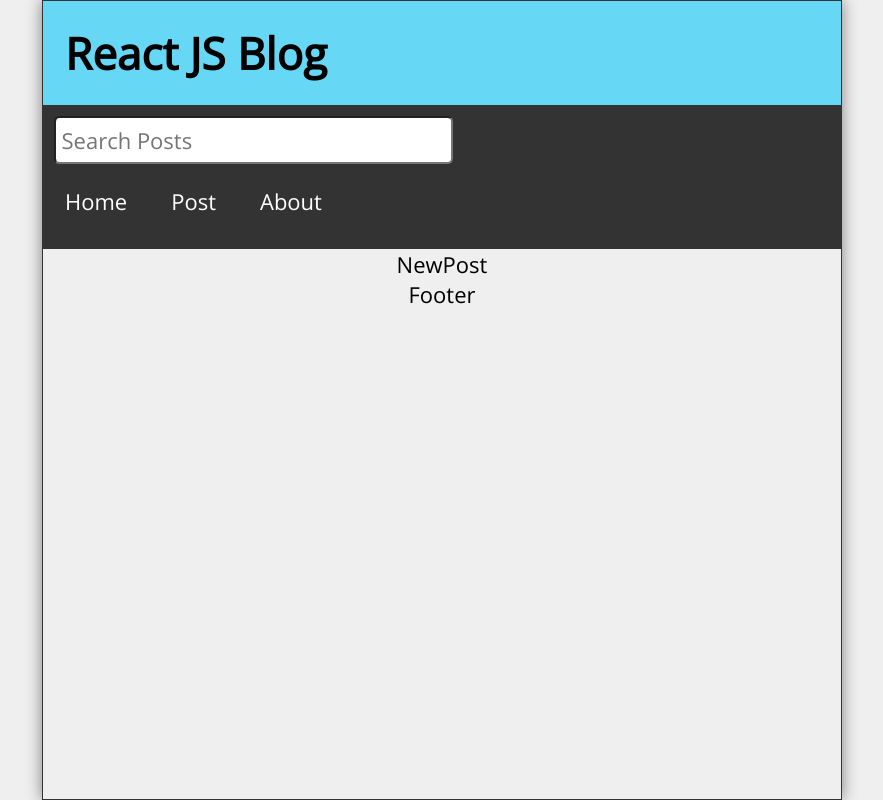
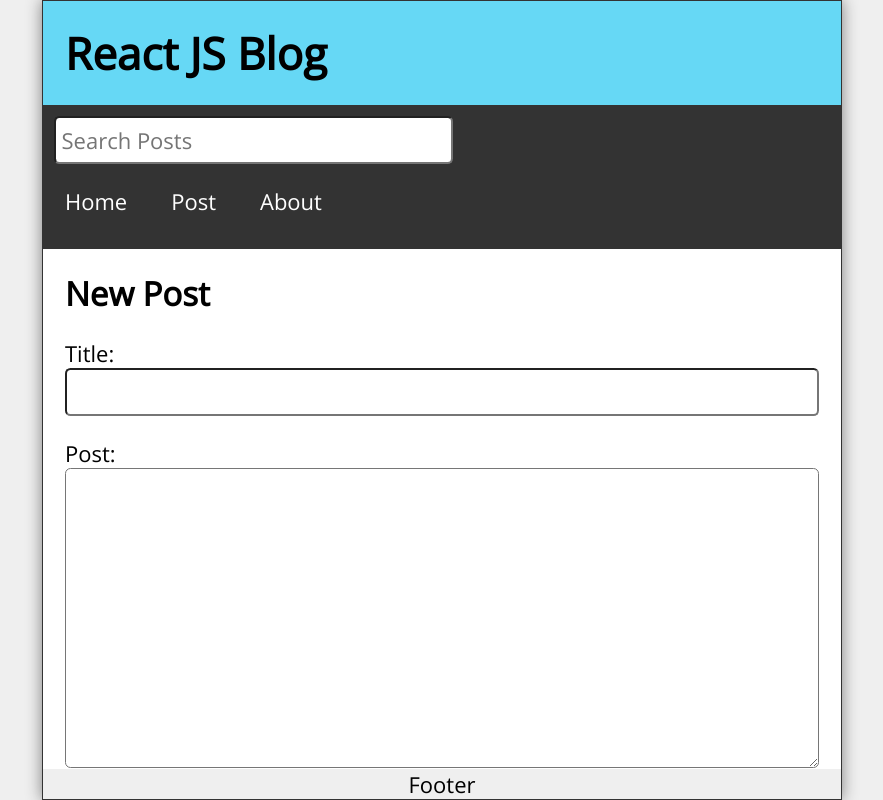
Before and after one commit to saqlain-hub/blog-post, a React (Vite) app: page /post in a window 1280 px wide. Shown: the whole page, without its empty margins (198-1081 px from the left). Built offline with nearby package versions, Linux system fonts and the light colour scheme.

Commit message:
almost complete

```diff
--- a/package.json
+++ b/package.json
@@ -10,6 +10,7 @@
     "preview": "vite preview"
   },
   "dependencies": {
+    "date-fns": "^2.30.0",
     "react": "^18.2.0",
     "react-dom": "^18.2.0",
     "react-router-dom": "^6.20.1"
--- a/src/App.jsx
+++ b/src/App.jsx
@@ -8,6 +8,7 @@
 import Missing from "./pages/Missing";
 import { Routes, Route, useNavigate } from "react-router-dom";
 import { useState, useEffect } from "react";
+import { format } from "date-fns";
 
 function App() {
   const [posts, setPosts] = useState([
@@ -38,7 +39,32 @@
   ]);
   const [search, setSearch] = useState("");
   const [searchResults, setSearchResults] = useState([]);
+  const [postTitle, setPostTitle] = useState("");
+  const [postBody, setPostBody] = useState("");
   const navigate = useNavigate();
+
+  useEffect(() => {
+    const filteredResults = posts.filter(
+      (post) =>
+        post.body.toLowerCase().includes(search.toLowerCase()) ||
+        post.title.toLowerCase().includes(search.toLowerCase())
+    );
+    setSearchResults(filteredResults.reverse());
+  }, [posts, search]);
+
+  const handleSubmit = (e) => {
+    e.preventDefault();
+    const id = posts.length ? posts[posts.length - 1].id + 1 : 1;
+    const datetime = format(new Date(), "MMMM dd, yyyy pp");
+
+    const newPost = { id, title: postTitle, datetime, body: postBody };
+
+    const allPosts = [...posts, newPost];
+    setPosts(allPosts);
+    setPostTitle("");
+    setPostBody("");
+    navigate("/");
+  };
 
   const handleDelete = (id) => {
     const postsList = posts.filter((post) => post.id !== id);
@@ -51,8 +77,19 @@
       <Header title="React JS Blog" />
       <Nav search={search} setSearch={setSearch} />
       <Routes>
-        <Route path="/" element={<Home posts={posts} />} />
-        <Route path="/post" element={<NewPost />} />
+        <Route path="/" element={<Home posts={searchResults} />} />
+        <Route
+          path="/post"
+          element={
+            <NewPost
+              handleSubmit={handleSubmit}
+              postTitle={postTitle}
+              setPostTitle={setPostTitle}
+              postBody={postBody}
+              setPostBody={setPostBody}
+            />
+          }
+        />
         <Route
           path="/post/:id"
           element={<PostPage posts={posts} handleDelete={handleDelete} />}
--- a/src/pages/Missing.jsx
+++ b/src/pages/Missing.jsx
@@ -1,7 +1,15 @@
-import React from "react";
+import { Link } from "react-router-dom";
 
 const Missing = () => {
-  return <div>Missing</div>;
+  return (
+    <main className="Missing">
+      <h2>Page Not Found</h2>
+      <p>Well, that's disappointing</p>
+      <p>
+        <Link to="/">Visit Our Homepage</Link>
+      </p>
+    </main>
+  );
 };
 
 export default Missing;
--- a/src/pages/NewPost.jsx
+++ b/src/pages/NewPost.jsx
@@ -1,7 +1,36 @@
 import React from "react";
 
-const NewPost = () => {
-  return <div>NewPost</div>;
+const NewPost = ({
+  handleSubmit,
+  postTitle,
+  setPostTitle,
+  postBody,
+  setPostBody,
+}) => {
+  return (
+    <main className="NewPost">
+      <h2>New Post</h2>
+      <form className="newPostForm" onSubmit={handleSubmit}>
+        <label htmlFor="postTitle">Title:</label>
+        <input
+          type="text"
+          id="postTitle"
+          required
+          value={postTitle}
+          onChange={(e) => setPostTitle(e.target.value)}
+        />
+        <label htmlFor="postBody">Post:</label>
+        <textarea
+          id="postBody"
+          required
+          value={postBody}
+          onChange={(e) => setPostBody(e.target.value)}
+        ></textarea>
+
+        <button type="submit">Submit</button>
+      </form>
+    </main>
+  );
 };
 
 export default NewPost;
```
Also changed, not shown: 1 other file (tests, documents, lock files or other folders).
